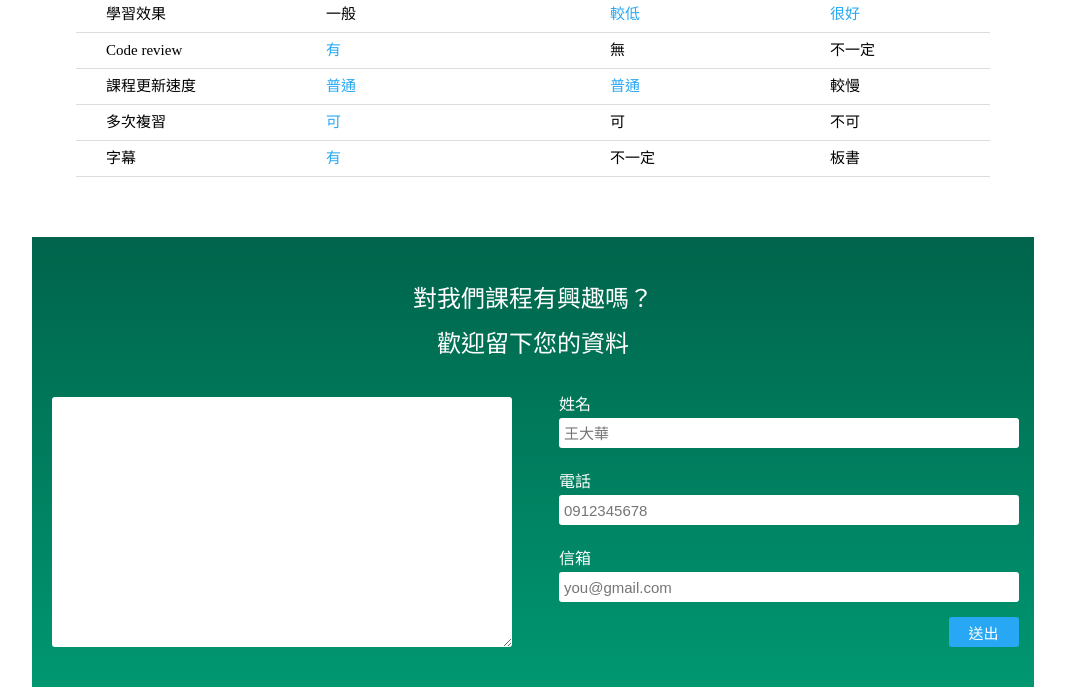
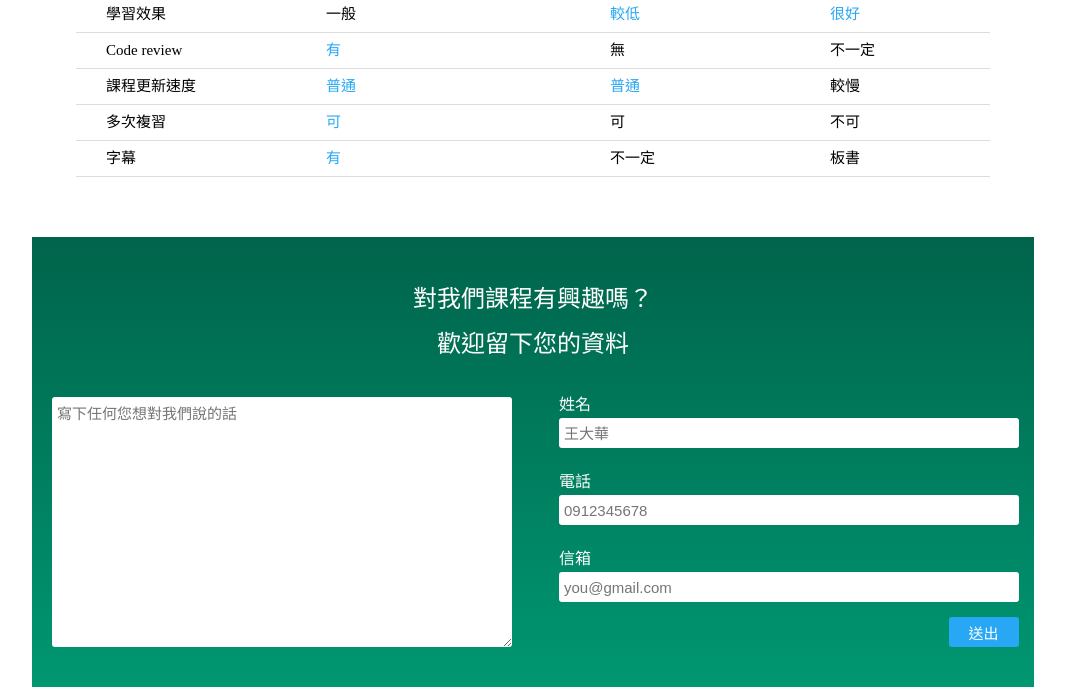
Before and after one commit to yuwensaf/WorkShop-DreamSchool, a plain HTML site: page index.html in a window 1280 px wide. Shown: the part 1102-1799 px from the top of the page, without its empty margins (107-1172 px from the left). Drawn offline with Linux system fonts and the light colour scheme.

Commit message:
Update index.html

```diff
--- a/index.html
+++ b/index.html
@@ -184,7 +184,7 @@
 
 			<form action="saffran的作業.html" class="clearfix">
 
-			<textarea name="comment" id="textbox" class="textbox"></textarea>
+			<textarea name="comment" id="textbox" class="textbox" placeholder="寫下任何您想對我們說的話"></textarea>
 
 			<div class="information">
 				<label for="name">姓名</label>
```
